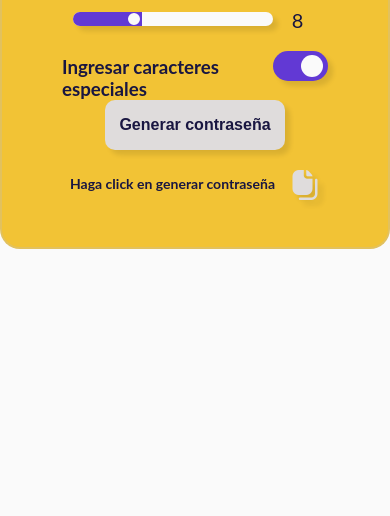
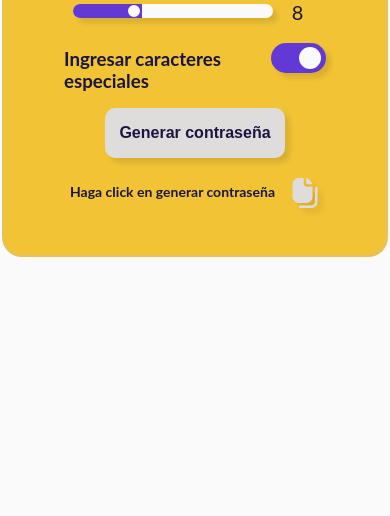
Before and after one commit to JE2606/Password-Generate, a plain HTML site: page index.html in a window 390 px wide. Shown: the part 328-844 px from the top of the page. Drawn offline with nearby package versions, Linux system fonts and the light colour scheme.

Commit message:
AÑADIDO DE MARGENES EN MEDIA Q.

```diff
--- a/styles.css
+++ b/styles.css
@@ -224,3 +224,11 @@ output{
 .btn-copiar:hover::after{
     transition: 0.5s;
 }
+@media screen and (max-width: 768px){
+    .container{
+        margin: 2px;
+    }
+    .span{
+        margin-bottom: 1em;
+    }
+}
```
